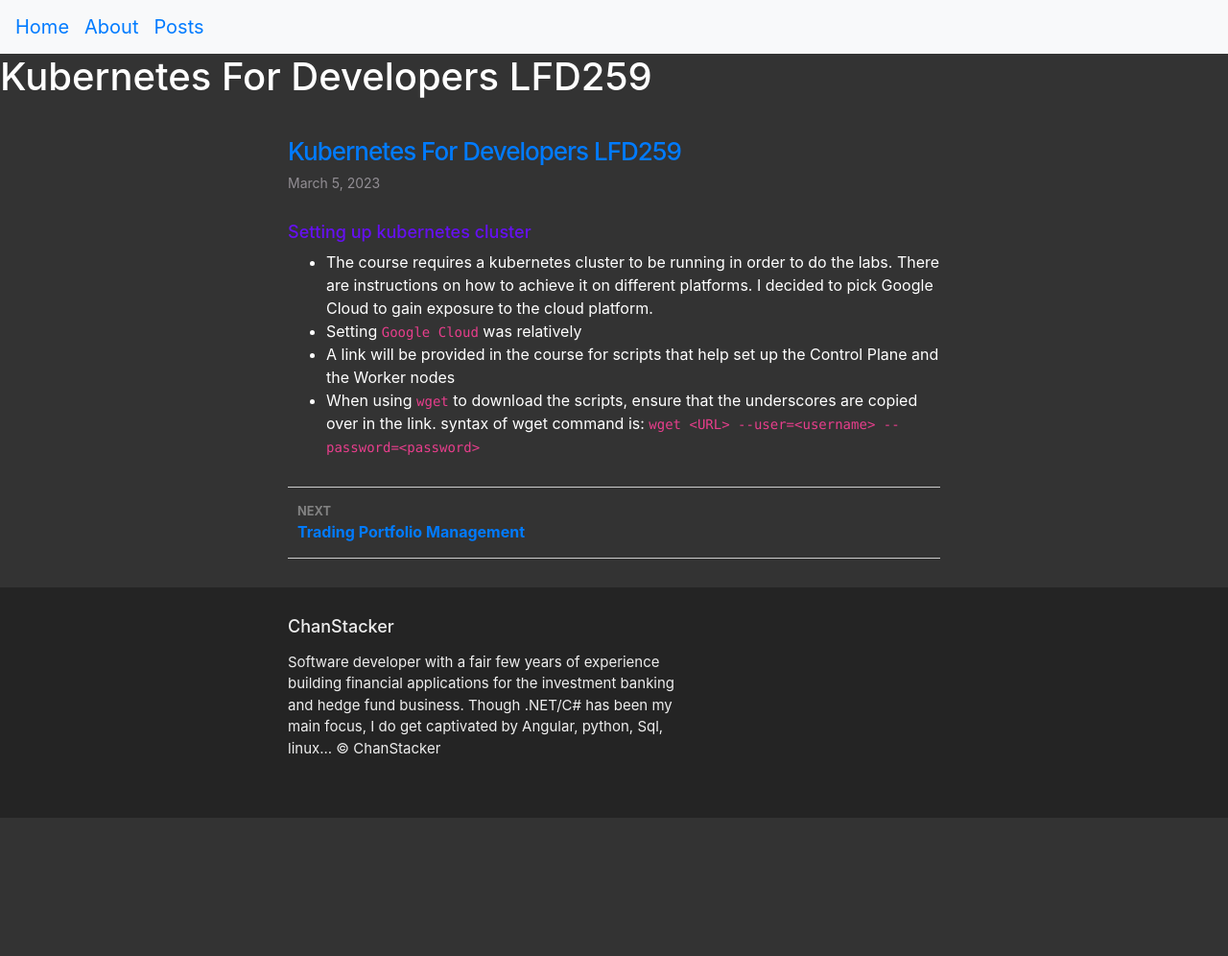
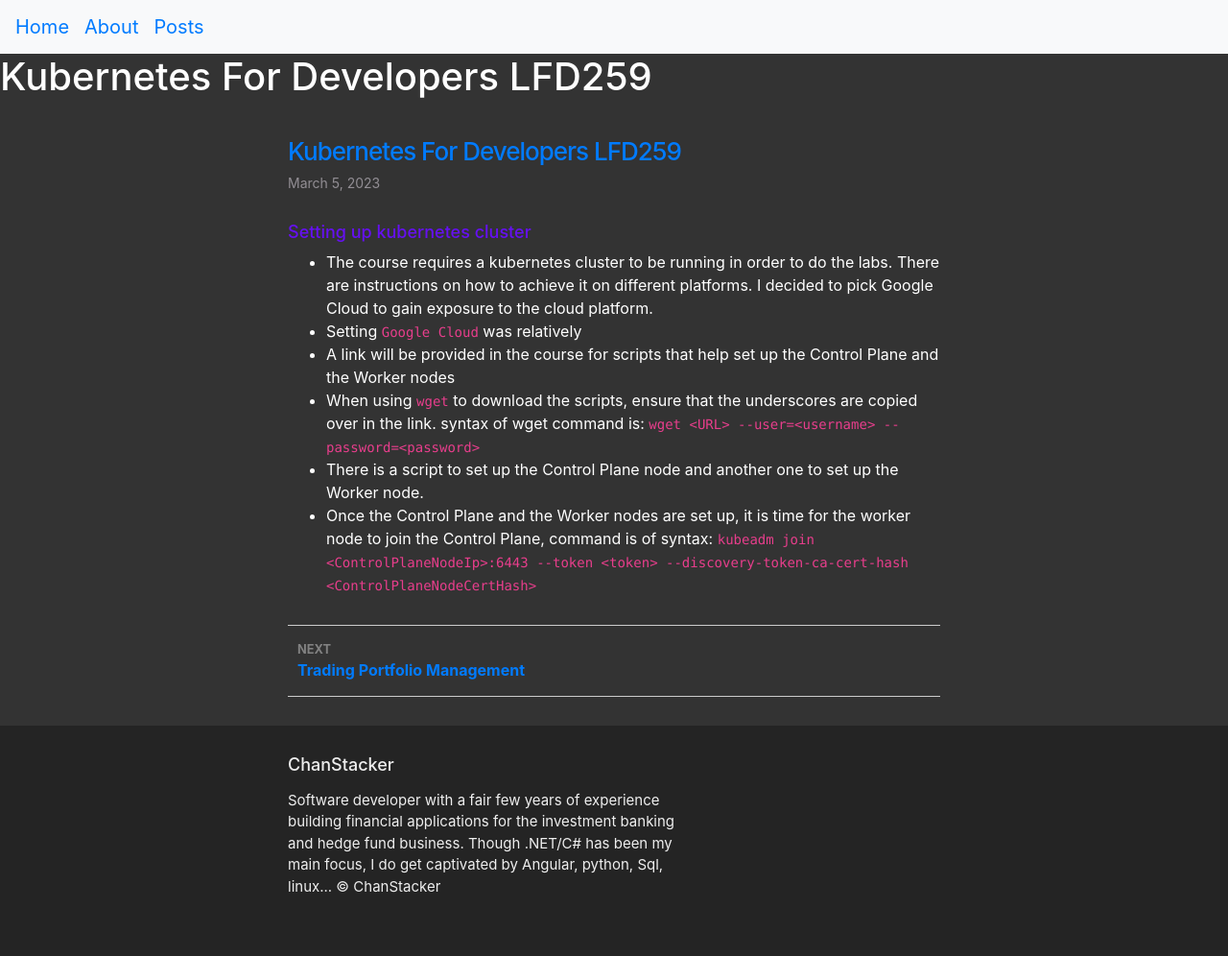
Before and after one commit to ChanStacker/chanstacker.github.io, a Jekyll site: the page built from _posts/2023-03-05-ckad-course.markdown, in a window 1280 px wide. Shown: the whole page at 96% size. Built offline with Jekyll 4.4.1, drawn with Linux system fonts in a browser that asks for light colours; before the commit the page ends 900 px from its top, so only the background shows below that.

Commit message:
TBS-9: kubeadm join control plane

```diff
--- a/_posts/2023-03-05-ckad-course.markdown
+++ b/_posts/2023-03-05-ckad-course.markdown
@@ -10,3 +10,5 @@ categories: kubernetes
 * Setting `Google Cloud` was relatively
 * A link will be provided in the course for scripts that help set up the Control Plane and the Worker nodes
 * When using `wget` to download the scripts, ensure that the underscores are copied over in the link. syntax of wget command is: `wget <URL> --user=<username> --password=<password>`
+* There is a script to set up the Control Plane node and another one to set up the Worker node.
+* Once the Control Plane and the Worker nodes are set up, it is time for the worker node to join the Control Plane, command is of syntax: `kubeadm join <ControlPlaneNodeIp>:6443 --token <token> --discovery-token-ca-cert-hash <ControlPlaneNodeCertHash>`
```
